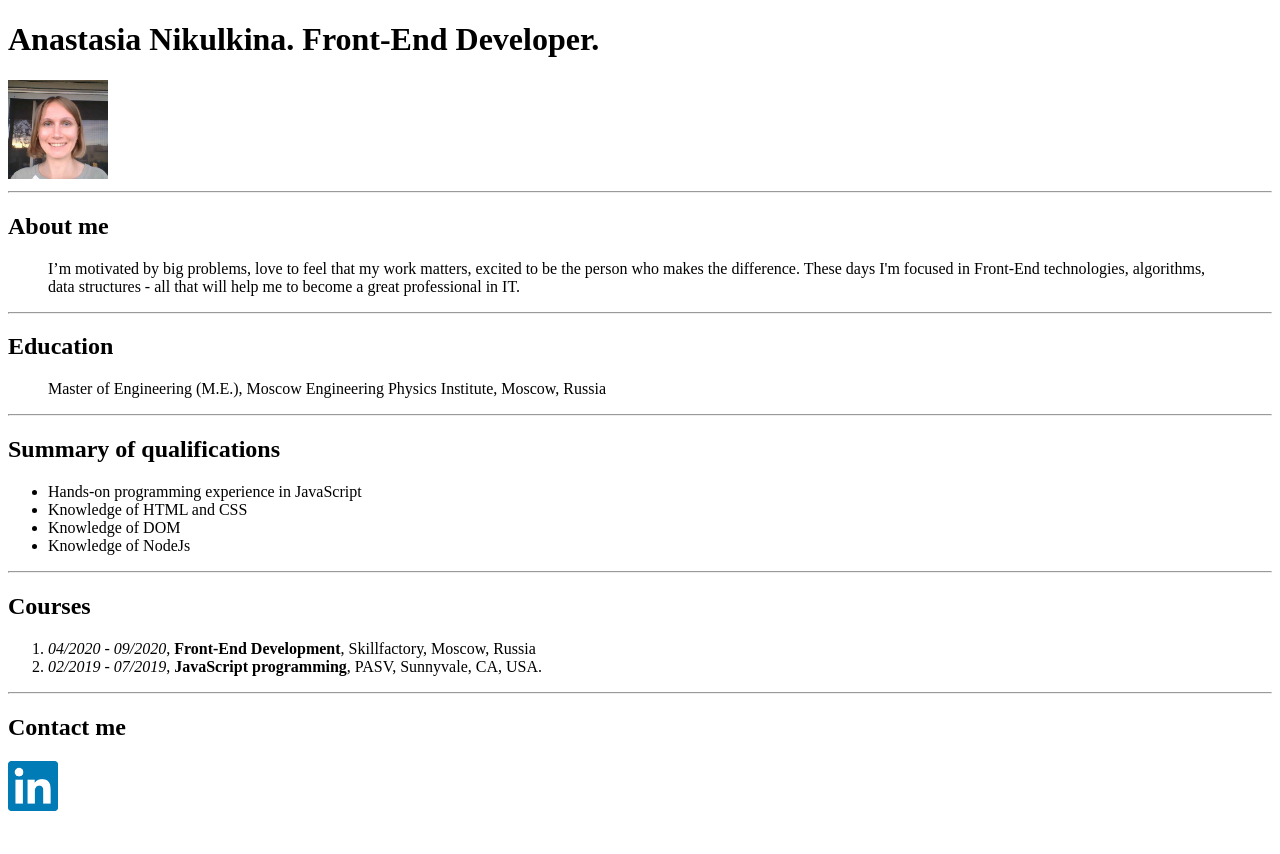
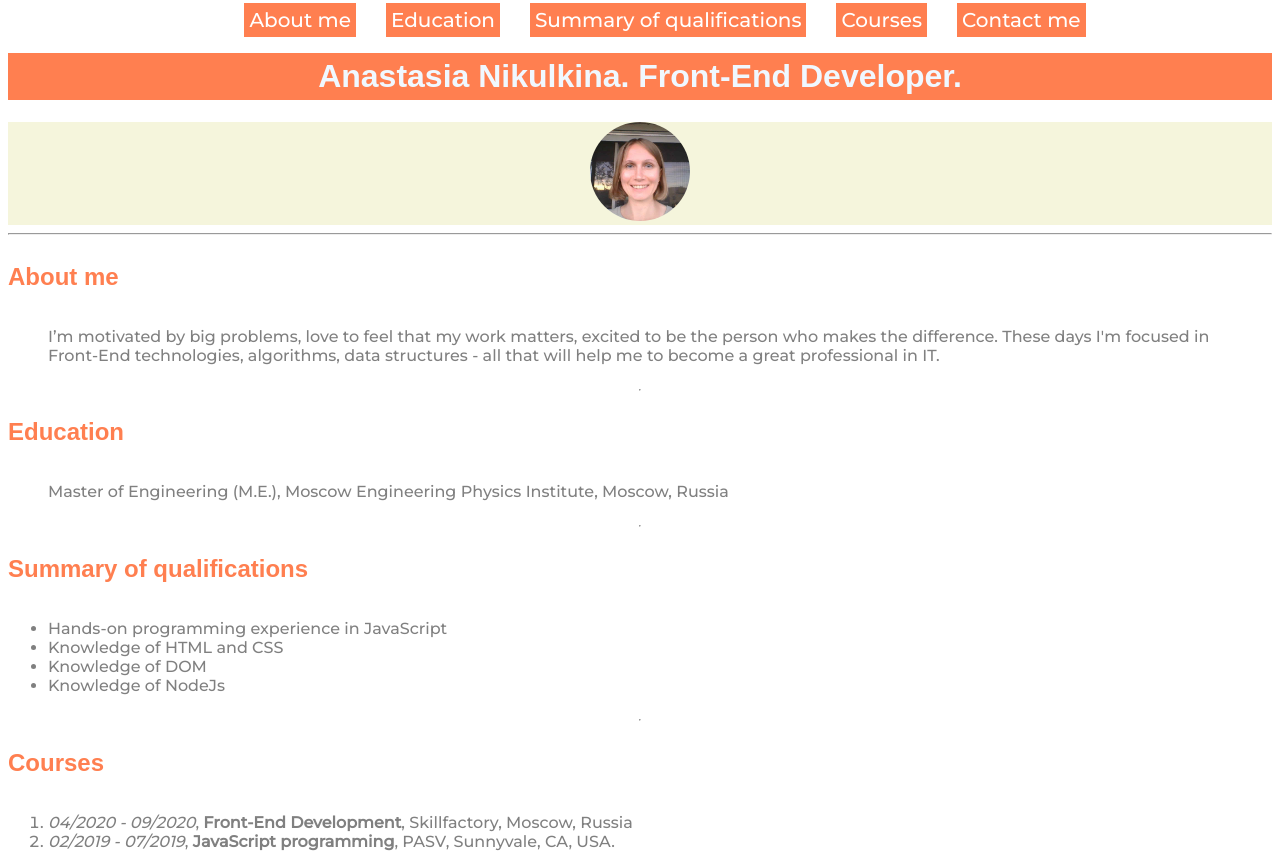
Before and after one commit to nasnik/FE, a plain HTML site: page index.html in a window 1280 px wide. Shown: the top 854 px of the page. Before the commit the page ends 823 px from the top, so only its background shows below. Drawn offline with Linux system fonts and the light colour scheme; a web font is replaced by a local one.

Commit message:
added css styles with using flexbox

```diff
--- a/index.html
+++ b/index.html
@@ -1,23 +1,35 @@
 <!DOCTYPE html>
 <html lang="en">
-<head>
+<link>
     <meta charset="UTF-8">
+    <link rel="stylesheet" href="style.css">
+<link href="https://fonts.googleapis.com/css2?family=Montserrat:wght@500&family=Yusei+Magic&display=swap" rel="stylesheet">
     <title>Сайт визитка </title>
 </head>
 <body>
 <header>
+   <div class="main_nav">
+       <ul class="nav">
+           <li><a href="#About me" class="menu">About me</a></li>
+           <li><a href="#Education" class="menu">Education</a></li>
+           <li><a href="#Summary of qualifications" class="menu">Summary of qualifications</a></li>
+           <li><a href="#Courses" class="menu">Courses</a></li>
+           <li><a href="#Contact me" class="menu">Contact me</a></li>
+       </ul>
   <h1>Anastasia Nikulkina. Front-End Developer.</h1>
-  <img src="myPhoto.jpg" alt="This is my photo" width="100">
+  <div class="photo_wrapper">
+       <img class="main_photo" src="myPhoto.jpg" alt="This is my photo" width="100">
+  </div>
   <hr>
 </header>
-<main>
-  <h2>About me</h2>
+<main class = "main_blocks">
+  <h2 id="About me">About me</h2>
   <blockquote>I’m motivated by big problems, love to feel that my work matters, excited to be the person who makes the difference. These days I'm focused in Front-End technologies, algorithms, data structures - all that will help me to become a great professional in IT.</blockquote>
   <hr>
-  <h2>Education</h2>
+  <h2 id="Education">Education</h2>
   <blockquote>Master of Engineering (M.E.), Moscow Engineering Physics Institute, Moscow, Russia</blockquote>
   <hr>
-  <h2>Summary of qualifications</h2>
+  <h2 id="Summary of qualifications">Summary of qualifications</h2>
       <ul>
       <li>Hands-on programming experience in JavaScript</li>
         <li>Knowledge of HTML and CSS</li>
@@ -25,7 +37,7 @@
         <li>Knowledge of NodeJs</li>
   </ul>
   <hr>
-  <h2>Courses</h2>
+  <h2 id="Courses">Courses</h2>
   <ol>
       <li><em>04/2020 - 09/2020</em>, <strong>Front-End Development</strong>, Skillfactory, Moscow, Russia</li>
       <li><em>02/2019 - 07/2019</em>, <strong>JavaScript programming</strong>, PASV, Sunnyvale, CA, USA.</li>
@@ -33,10 +45,10 @@
 </main>
 <footer>
   <hr>
-  <h2>Contact me</h2>
+  <h2 id="Contact me">Contact me</h2>
   <a href="https://www.linkedin.com/in/anastasia-nikulkina-18033517b/">
     <img src="linkedin_logo.png" width = "50" alt="My LinkedIn profile link" title="My LinkedIn profile">
   </a>
-</footer>
+    </footer>
 </body>
 </html>
--- /dev/null
+++ b/style.css
@@ -0,0 +1,59 @@
+@font-face{
+    src: url("./fonts/YuseiMagic-Regular.ttf");
+    font-family: 'Yusei Magic', sans-serif;
+}
+@font-face {
+    src: url("./fonts/Montserrat-SemiBold.ttf");
+    font-family: 'Montserrat', sans-serif;;
+}
+h1{
+    background-color: coral;
+    padding: 5px;
+    color: aliceblue;
+    text-align: center;
+    font-family: 'Yusei Magic', sans-serif;
+}
+h2{
+    font-family: 'Yusei Magic', sans-serif;
+    color: coral;
+}
+body{
+    font-family: 'Montserrat', sans-serif, "Arial", sans-serif;
+    color: grey;
+}
+.photo_wrapper{
+    border: dot-dash 2px coral;
+    text-align: center;
+    background-color: beige;
+}
+.main_photo{
+    border-radius: 50%;
+    border: coral 3px dot-dash;
+}
+.main_nav{
+    width: 100%;
+    min-height: 30px;
+    text-align: center;
+}
+.nav{
+    list-style-type: none;
+    display: flex;
+    justify-content: center;
+    flex-wrap: wrap;
+    margin: 0;
+    padding-left: 50px;
+}
+.nav>li {
+    margin: 0 15px;
+}
+.menu {
+    background: coral;
+    color: white;
+    text-decoration: none;
+    font-size: 20px;
+    padding: 5px;
+}
+.main_blocks{
+    display: flex;
+    flex-direction: column;
+}
```
Also changed, not shown: fonts/Montserrat-SemiBold.ttf (added), 1 other file.
